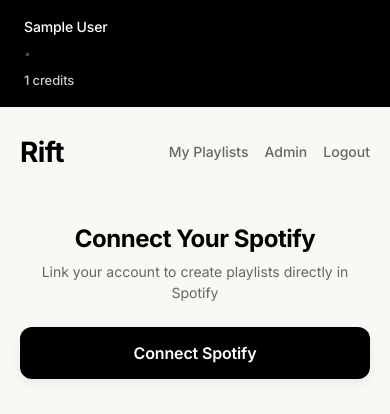
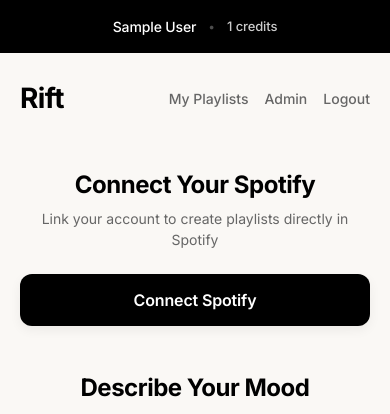
Before and after one commit to visu21ab/Rift, a Flask app: page / in a window 390 px wide. Shown: the top 414 px of the page. Run offline with Flask 3, Linux system fonts and the light colour scheme; the visitor is signed in with stand-in values (Sample User, id 1); tables that the repository leaves empty hold one stand-in row (values such as "Sample post"); some libraries are stand-ins or nearby versions.

Commit message:
mobile compat

```diff
--- a/static/css/style.css
+++ b/static/css/style.css
@@ -62,6 +62,7 @@ body {
     align-items: center;
     justify-content: center;
     gap: 12px;
+    flex-wrap: nowrap;
 }
 
 .top-banner-name {
@@ -678,12 +679,6 @@ body {
         font-size: 28px;
     }
 
-    .top-banner-user {
-        flex-direction: column;
-        align-items: flex-start;
-        gap: 8px;
-    }
-
     .step-section {
         margin-bottom: 48px;
     }
```
